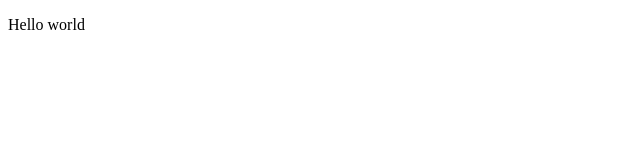
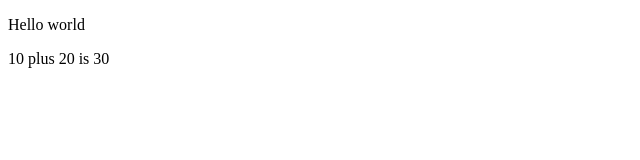
Before and after one commit to vaneesa-hrr/Curso-React, a React (Vite) app in the folder part1/: page / in a window 1280 px wide. Shown: the top 160 px of the page, without its empty margins (0-640 px from the left). Built offline with nearby package versions, Linux system fonts and the light colour scheme.

Commit message:
funcion App y utilizacion de console.log

```diff
--- a/part1/src/App.jsx
+++ b/part1/src/App.jsx
@@ -1,7 +1,14 @@
 const App = () => {
+  const now = Date();
+  const a = 10;
+  const b = 20;
+  console.log(now, a + b);
   return (
     <div>
       <p>Hello world</p>
+      <p>
+        {a} plus {b} is {a + b}
+      </p>
     </div>
   )
 };
```
